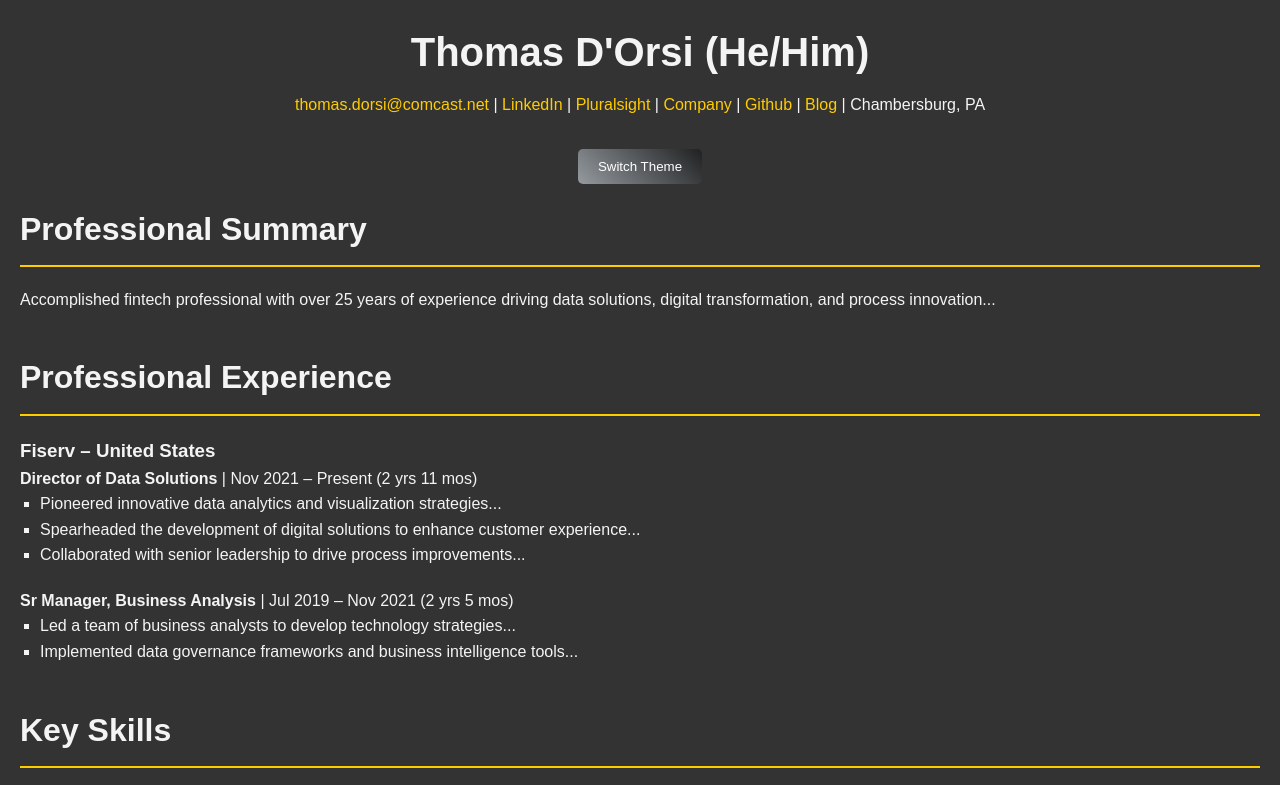
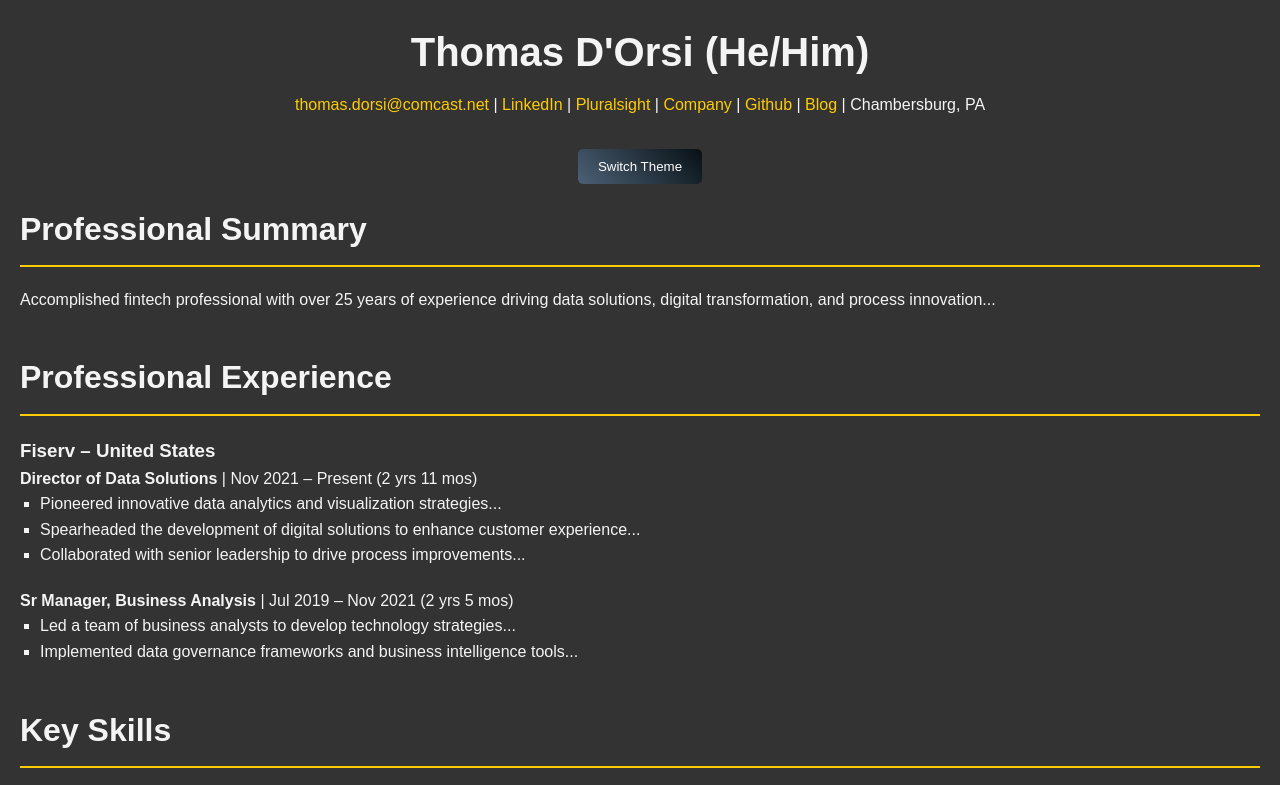
Before and after one commit to tdorsi/tdorsi.github.io, a plain HTML site: page index.html in a window 1280 px wide. In both pictures the pointer is over the button "Switch Theme". Shown: the top 785 px of the page. Drawn offline with Linux system fonts and the light colour scheme.

Commit message:
updated hover changes

```diff
--- a/styles.css
+++ b/styles.css
@@ -56,7 +56,7 @@
 }
 
 header button:hover {
-    background: linear-gradient(45deg, #959a9f, #1f2122); /* Darker gradient on hover */
+    background: linear-gradient(45deg, #4c6176, #071014); /* Darker gradient on hover */
 }
 
 /* Section Styling */
```
